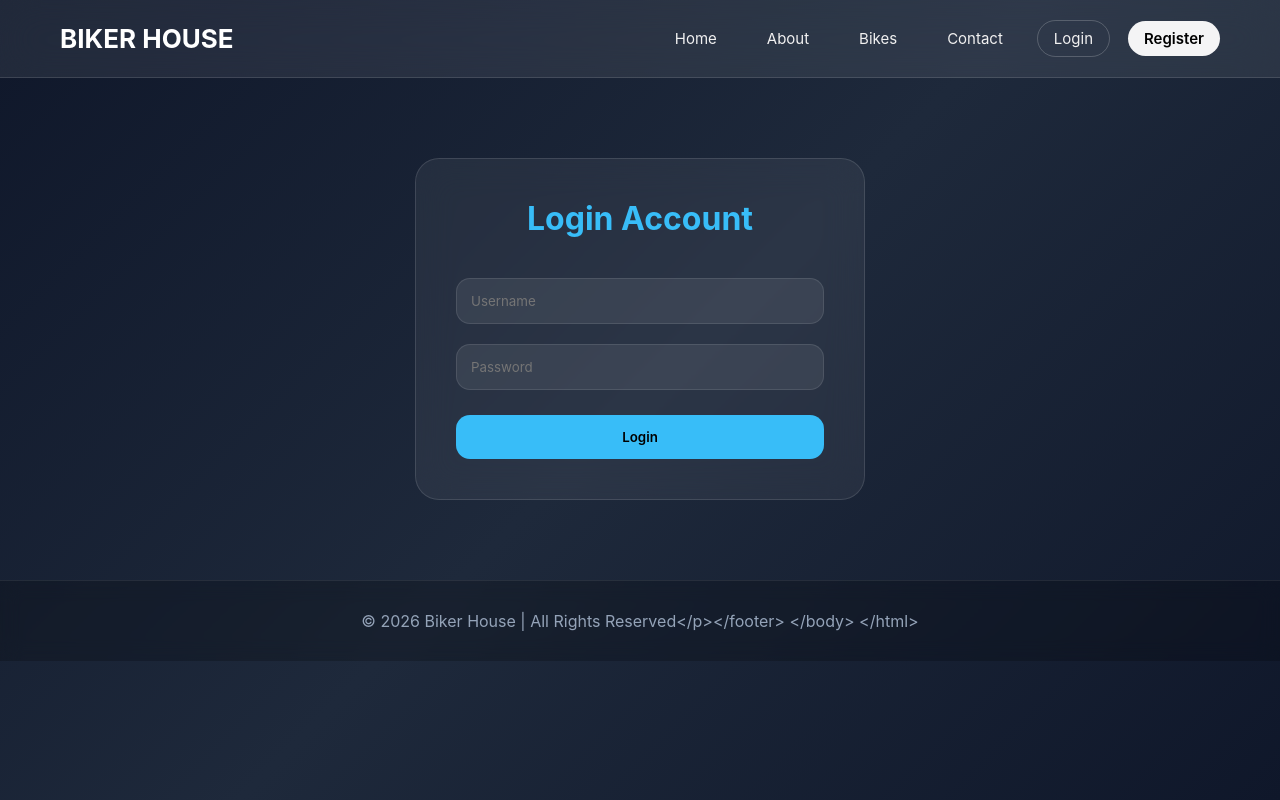
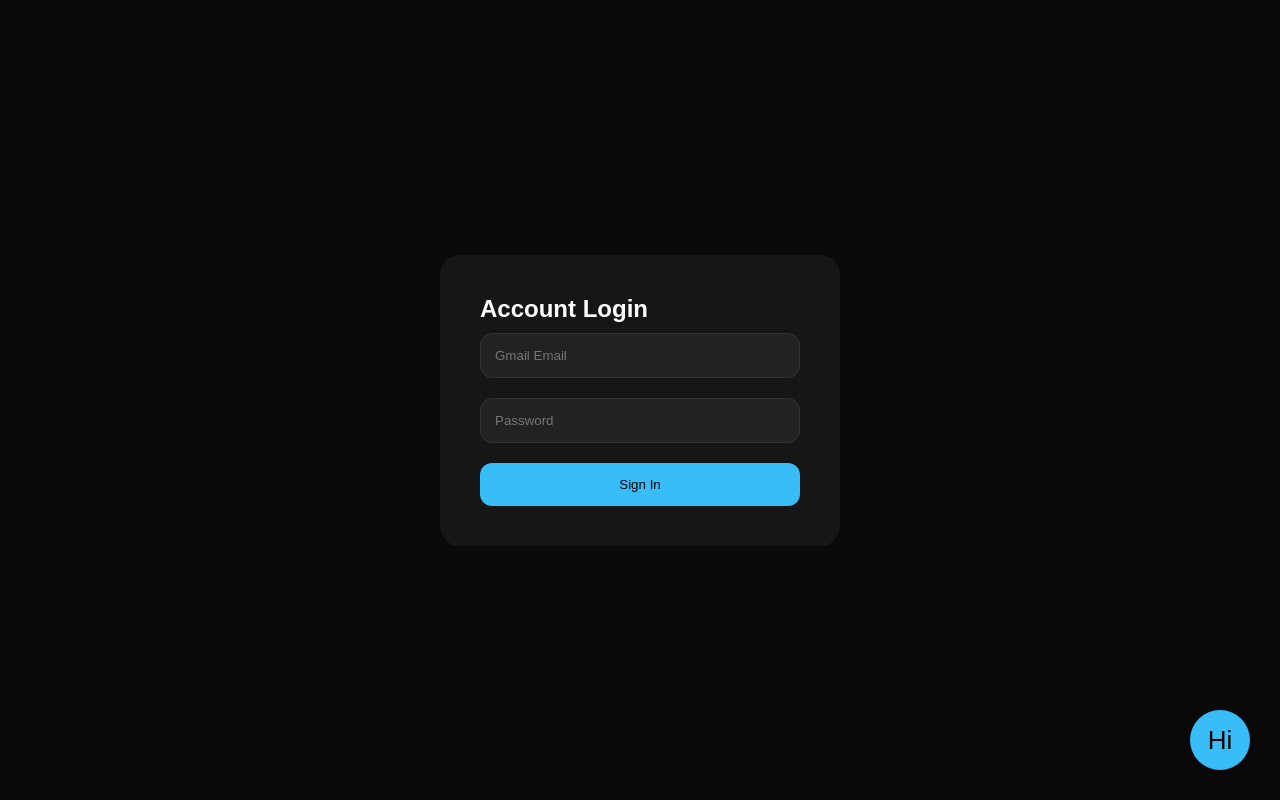
Before and after one commit to Xsobuz/bike_rentalwebsite, a Flask app: page /login in a window 1280 px wide. Run offline with Flask 3, Linux system fonts and the light colour scheme.

Commit message:
Update login.html

```diff
--- a/bike_rental/templates/login.html
+++ b/bike_rental/templates/login.html
@@ -1,61 +1,72 @@
-<!-- login.html -->
 <!DOCTYPE html>
-<html lang="en">
+<html lang="{{ session.get('lang', 'en') }}">
 <head>
     <meta charset="UTF-8">
-    <meta name="viewport" content="width=device-width, initial-scale=1.0">
-    <title>Login | Biker House</title>
+    <title>{% if session.get('lang') == 'cn' %}登录 - Biker House{% else %}Login - Biker House{% endif %}</title>
     <style>
-        *{margin:0;padding:0;box-sizing:border-box;font-family: -apple-system, BlinkMacSystemFont, sans-serif}
-        body{background: linear-gradient(135deg, #0f172a, #1e293b, #0f172a);min-height:100vh;color:#fff}
-        .navbar{display:flex;justify-content:space-between;align-items:center;padding:20px 60px;background:rgba(255,255,255,0.08);backdrop-filter: blur(20px);border-bottom:1px solid rgba(255,255,255,0.12);position:sticky;top:0;z-index:99}
-        .logo{font-size:26px;font-weight:700;color:#fff}
-        .nav-links{display:flex;align-items:center;gap:18px}
-        .nav-links a{color:#f1f1f1;text-decoration:none;font-size:15px;padding:8px 16px;border-radius:30px;transition:0.3s}
-        .nav-links a:hover{background:rgba(255,255,255,0.1)}
-        .login-btn{border:1px solid rgba(255,255,255,0.2)}
-        .register-btn{background:rgba(255,255,255,0.95);color:#000 !important;font-weight:600}
-
-        .login-container{max-width:450px;margin:80px auto;background:rgba(255,255,255,0.06);backdrop-filter: blur(18px);border:1px solid rgba(255,255,255,0.12);padding:40px;border-radius:24px}
-        .login-container h2{text-align:center;color:#38bdf8;margin-bottom:30px;font-size:32px}
-        .login-container input{width:100%;padding:14px;margin:10px 0;border:none;border-radius:14px;background:rgba(255,255,255,0.08);color:#fff;border:1px solid rgba(255,255,255,0.1)}
-        .login-container button{width:100%;padding:14px;background:#38bdf8;color:#000;border:none;border-radius:14px;font-weight:600;margin-top:15px;cursor:pointer;transition:0.3s}
-        .login-container button:hover{background:#0ea5e9}
-        .flash{color:#f87171;text-align:center;margin:15px 0}
-        footer{text-align:center;padding:30px;background:rgba(0,0,0,0.2);backdrop-filter: blur(10px);color:#94a3b8;border-top:1px solid rgba(255,255,255,0.08);margin-top:40px}
+        *{margin:0;padding:0;box-sizing:border-box;font-family:sans-serif;}
+        body{background:#0a0a0a;color:#fff;height:100vh;display:flex;align-items:center;justify-content:center;}
+        .box{max-width:400px;padding:40px;background:rgba(255,255,255,0.05);border-radius:20px;}
+        input{width:100%;padding:14px;margin:10px 0;border-radius:12px;background:rgba(255,255,255,0.05);color:#fff;border:1px solid #333;}
+        button{width:100%;padding:14px;background:#38bdf8;color:#000;border:none;border-radius:12px;margin-top:10px;}
     </style>
 </head>
 <body>
-<div class="navbar">
-    <div class="logo">BIKER HOUSE</div>
-    <div class="nav-links">
-        <a href="/">Home</a>
-        <a href="/about">About</a>
-        <a href="/">Bikes</a>
-        <a href="/contact">Contact</a>
-        {% if session.username %}
-            <a href="{{ url_for('logout') }}" class="login-btn">Logout ({{ session.username }})</a>
-        {% else %}
-            <a href="{{ url_for('login') }}" class="login-btn">Login</a>
-            <a href="{{ url_for('register') }}" class="register-btn">Register</a>
-        {% endif %}
+<div class="box">
+    <h2>{% if session.get('lang') == 'cn' %}账号登录{% else %}Account Login{% endif %}</h2>
+    <form method="POST" action="/login">
+        <input type="email" name="email" placeholder="{% if session.get('lang') == 'cn' %}Gmail邮箱{% else %}Gmail Email{% endif %}" required>
+        <input type="password" name="password" placeholder="{% if session.get('lang') == 'cn' %}登录密码{% else %}Password{% endif %}" required>
+        <button type="submit">{% if session.get('lang') == 'cn' %}登录{% else %}Sign In{% endif %}</button>
+    </form>
+</div>
+
+<style>
+.ai-toggle{position:fixed;bottom:30px;right:30px;width:60px;height:60px;border-radius:50%;background:#38bdf8;display:flex;align-items:center;justify-content:center;font-size:26px;color:#000;cursor:pointer;z-index:9999;box-shadow:0 4px 12px rgba(0,0,0,0.4);}
+.chat-window{display:none;position:fixed;bottom:100px;right:30px;width:420px;height:580px;background:#121214;border-radius:22px;z-index:9998;flex-direction:column;overflow:hidden;border:1px solid rgba(255,255,255,0.1);}
+.chat-header{padding:18px 20px;background:#1a1a1f;display:flex;justify-content:space-between;align-items:center;border-bottom:1px solid rgba(255,255,255,0.08);}
+.chat-header h3{margin:0;color:#fff;font-size:19px;}
+.close-chat{cursor:pointer;font-size:22px;color:#aaa;}
+.chat-messages{flex:1;padding:16px;overflow-y:auto;background:#0e0e10;}
+.bot-msg{background:rgba(255,255,255,0.07);padding:12px 14px;border-radius:14px;margin-bottom:12px;max-width:85%;white-space:pre-line;}
+.user-msg{background:rgba(56,189,248,0.22);padding:12px 14px;border-radius:14px;margin-bottom:12px;margin-left:auto;max-width:85%;}
+.chat-input-area{padding:14px;display:flex;gap:10px;background:#1a1a1f;border-top:1px solid rgba(255,255,255,0.08);}
+.chat-input-area input{flex:1;padding:13px 16px;border-radius:30px;background:#27272c;border:none;color:#fff;outline:none;}
+.send-btn{width:44px;height:44px;border-radius:50%;background:#38bdf8;border:none;color:#000;font-weight:bold;cursor:pointer;}
+</style>
+
+<div class="ai-toggle" onclick="openChat()">Hi</div>
+<div class="chat-window" id="chatBox">
+    <div class="chat-header">
+        <h3>{% if session.get('lang') == 'cn' %}与Jakson对话{% else %}Chat with Jakson{% endif %}</h3>
+        <span class="close-chat" onclick="closeChat()">×</span>
+    </div>
+    <div class="chat-messages" id="msgBox">
+        <div class="bot-msg">
+            {% if session.get('lang') == 'cn' %}
+            你好！我是Jakson，Biker House摩托车租赁助手。我熟悉所有车型、价格和预订流程，请问你需要什么帮助？
+            {% else %}
+            Hi! I'm Jakson, your Biker House motorcycle rental assistant. I know all bike models, prices and booking procedures. How can I help you today?
+            {% endif %}
+        </div>
+    </div>
+    <div class="chat-input-area">
+        <input type="text" id="chatInput" placeholder="{% if session.get('lang') == 'cn' %}输入你的问题...{% else %}Type your question...{% endif %}">
+        <button class="send-btn" onclick="sendMessage()">➤</button>
     </div>
 </div>
 
-<div class="login-container">
-    <h2>Login Account</h2>
-    {% with messages = get_flashed_messages() %}
-        {% if messages %}
-            <div class="flash">{{ messages[0] }}</div>
-        {% endif %}
-    {% endwith %}
-    <form method="POST">
-        <input type="text" name="username" placeholder="Username" required>
-        <input type="password" name="password" placeholder="Password" required>
-        <button type="submit">Login</button>
-    </form>
-</div>
-
-<footer><p>© 2026 Biker House | All Rights Reserved&lt;/p&gt;&lt;/footer&gt;
-&lt;/body&gt;
-&lt;/html&gt;
+<script>
+const chatBox=document.getElementById('chatBox');const msgBox=document.getElementById('msgBox');const chatInput=document.getElementById('chatInput');
+function openChat(){chatBox.style.display='flex';}
+function closeChat(){chatBox.style.display='none';}
+async function sendMessage(){const text=chatInput.value.trim();if(!text)return;
+msgBox.innerHTML+=`<div class="user-msg">${text}</div>`;chatInput.value='';msgBox.scrollTop=msgBox.scrollHeight;
+const formData=new FormData();formData.append('msg',text);
+const res=await fetch('/api/chat',{method:'POST',body:formData});
+const reply=await res.text();
+msgBox.innerHTML+=`<div class="bot-msg">${reply}</div>`;msgBox.scrollTop=msgBox.scrollHeight;}
+chatInput.addEventListener('keydown',e=>{if(e.key==='Enter')sendMessage();});
+</script>
+</body>
+</html>
```
